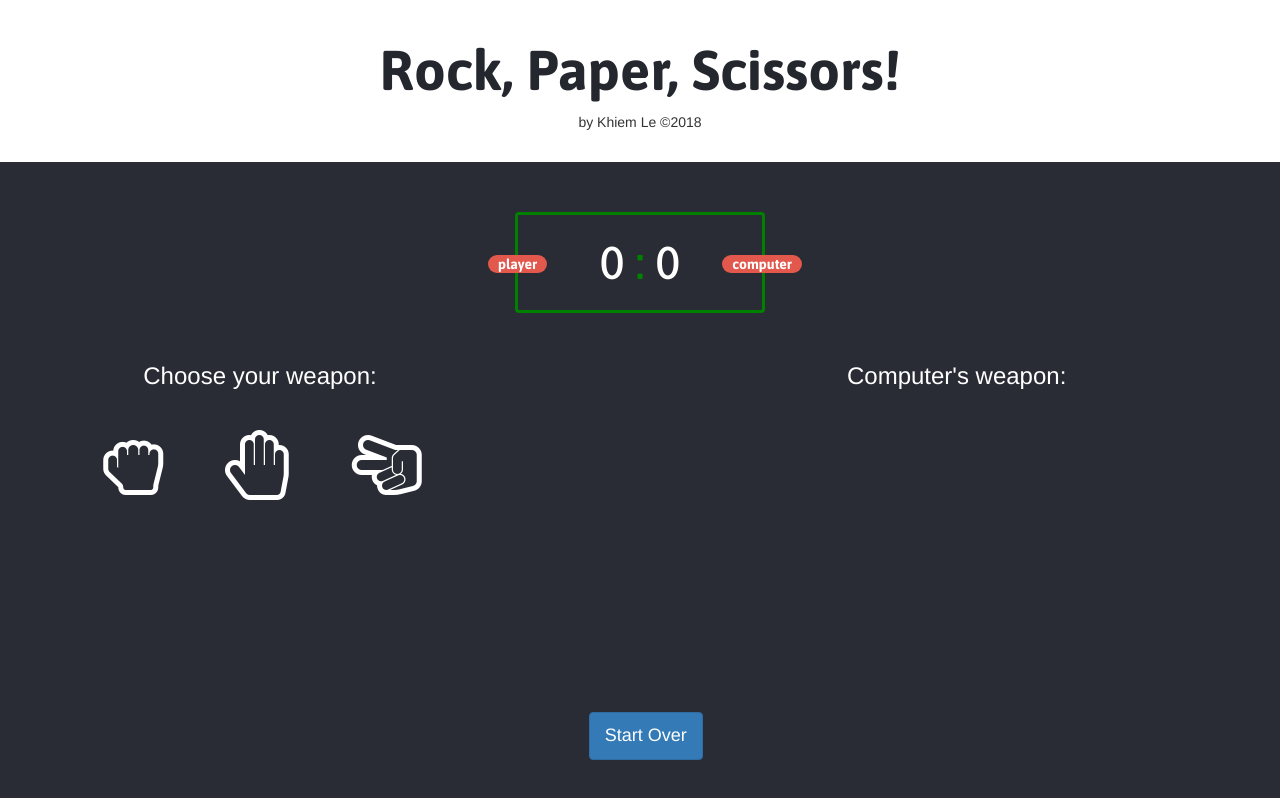
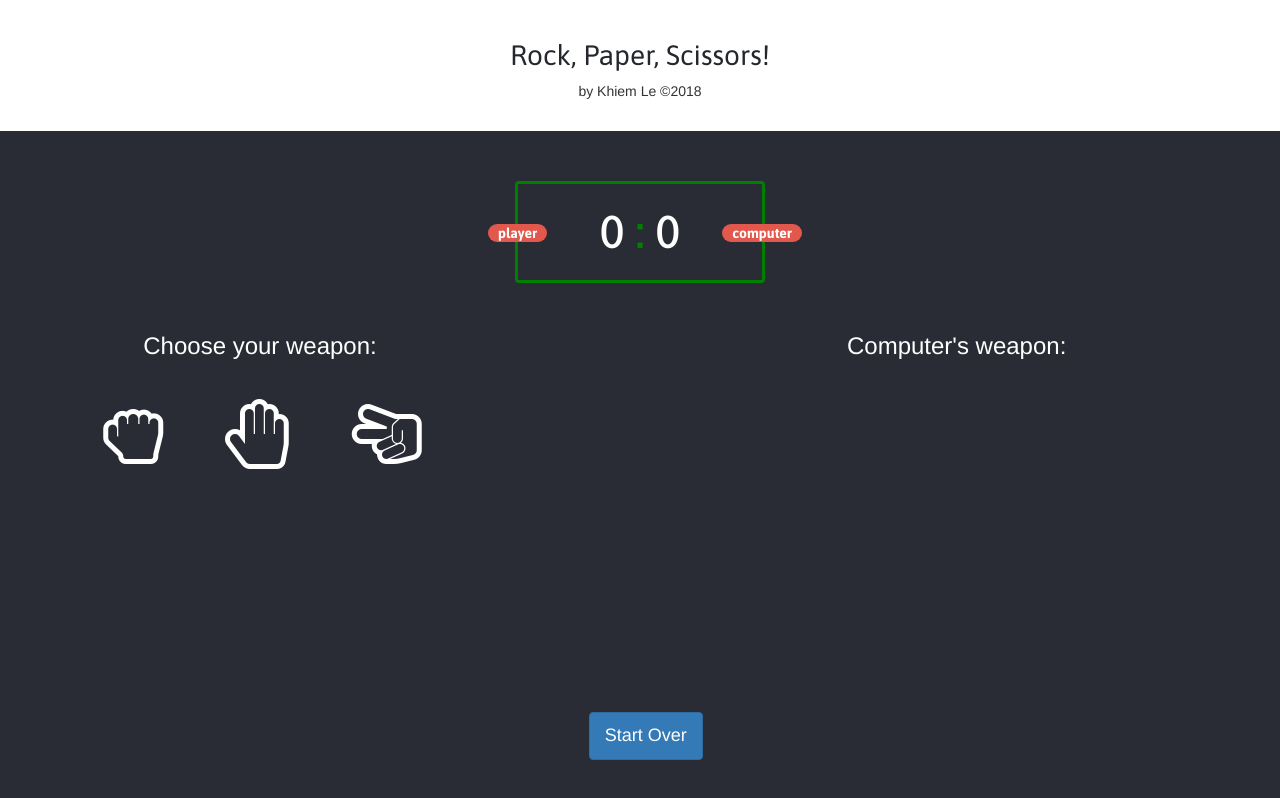
Before and after one commit to khiemdc/rock, an Angular app: page / in a window 1280 px wide. Built offline with nearby package versions, Linux system fonts and the light colour scheme.

Commit message:
first commit

```diff
--- a/src/styles.css
+++ b/src/styles.css
@@ -22,3 +22,14 @@ body {
     font-size: 4em;
     font-weight: 700;
   }
+
+  @media only screen and (min-width : 480px) {
+    .header h1 {
+      color: #24272E;
+      text-align: center;
+      font-family: Asap, sans-serif;
+      font-size: 2em;
+      font-weight: 400;
+    }
+
+  }
```
